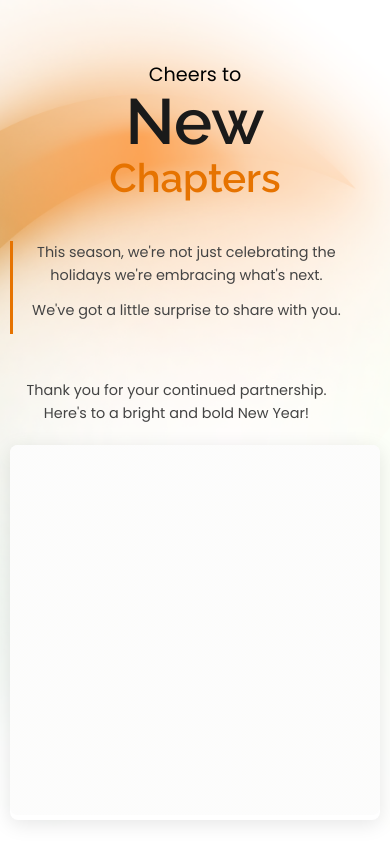
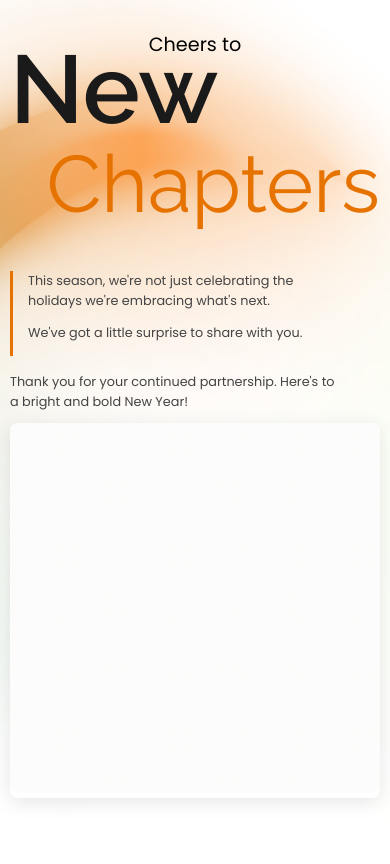
Before and after one commit to umarprogrammer19/Welcome-To-BrandBox, a plain HTML site: page index.html in a window 390 px wide. Drawn offline with nearby package versions, Linux system fonts and the light colour scheme; a web font is replaced by a local one.

Commit message:
styling for responsive

```diff
--- a/style.css
+++ b/style.css
@@ -118,11 +118,12 @@ body {
 
 @media screen and (max-width: 1024px) {
     .content {
-        width: 60%;
+        width: 50%;
+        margin-top: 80px;
     }
 
     .card {
-        width: 80%;
+        width: 50%;
         margin-top: 20px;
     }
 
@@ -139,11 +140,13 @@ body {
     }
 
     .message p {
-        max-width: 60%;
+        font-size: 14px;
+        max-width: 100%;
     }
 
     .footer-message {
-        max-width: 60%;
+        font-size: 14px;
+        max-width: 100%;
     }
 }
 
@@ -155,19 +158,20 @@ body {
 
     .content {
         width: 100%;
+        margin-top: -30px;
         padding-right: 0;
-        text-align: center;
+        /* text-align: center; */
     }
 
     .cheers {
-        margin-bottom: 1px;
+        margin-bottom: 0px;
         margin-top: 10px;
         margin-left: 0;
         font-size: 1.5rem;
     }
 
     .new {
-        font-size: 5rem;
+        font-size: 6rem;
         margin: 0;
     }
 
@@ -201,25 +205,32 @@ body {
     .cheers {
         font-size: 1.2rem;
         margin-left: 0;
+        text-align: center;
     }
 
     .new {
-        font-size: 4rem;
+        font-size: 6rem;
+        margin-top: -5%;
     }
 
     .chapters {
-        font-size: 2.5rem;
+        font-size: 5rem;
+        text-align: right;
+        font-weight: 500;
     }
 
     .message p {
-        font-size: 0.9rem;
+        font-size: 0.8rem;
     }
 
     .footer-message {
-        font-size: 0.9rem;
+        margin-top: -2.5%;
+        font-size: 0.8rem;
     }
 
     .card {
+        position: relative;
+        bottom: 10px;
         width: 100%;
     }
 }
```
